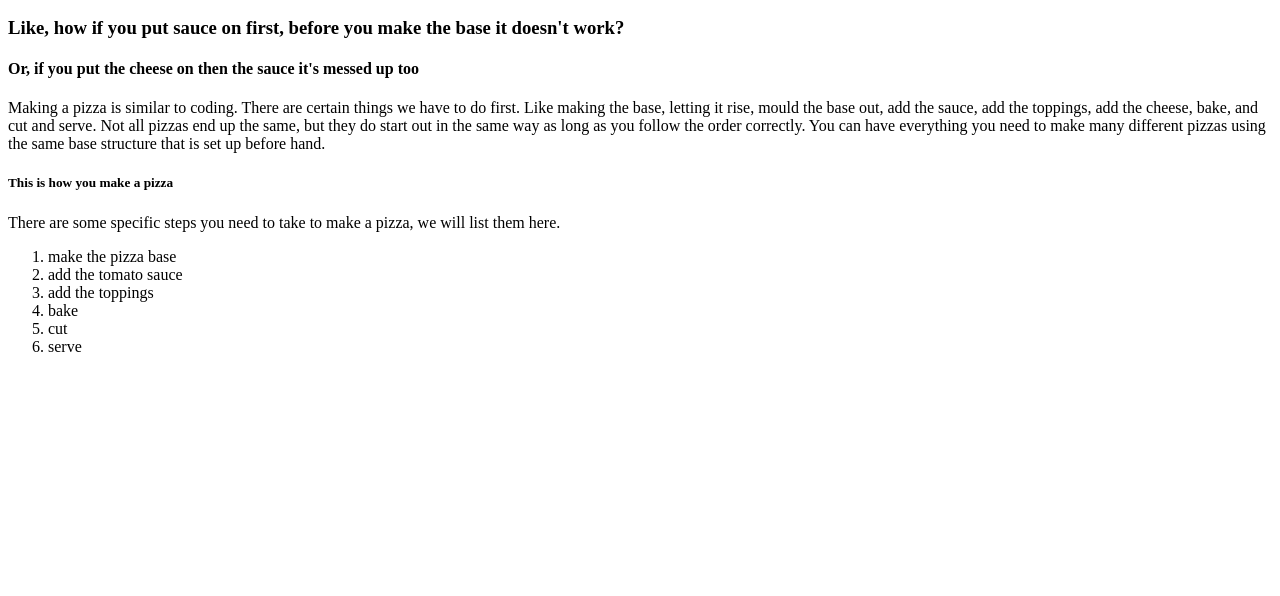
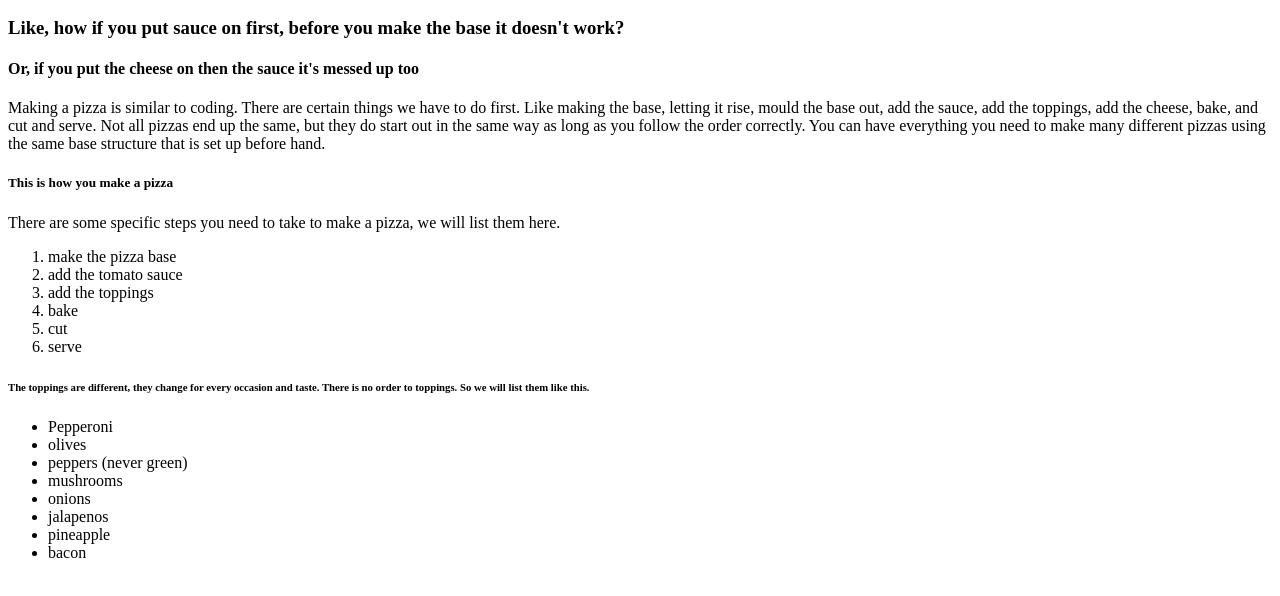
Before and after one commit to OraMok620/Oi-Shun-Mok-GWDS-week-2-, a plain HTML site: page index.html in a window 1280 px wide. Shown: the part 110-706 px from the top of the page. Drawn offline with Linux system fonts and the light colour scheme.

Commit message:
Update index.html

```diff
--- a/index.html
+++ b/index.html
@@ -36,5 +36,18 @@
     <li>serve</li>
  </ol>
 
+<h6>The toppings are different, they change for every occasion and taste. There is no order to toppings. So we will list them like this.</h6>
+
+<ul>
+    <li>Pepperoni</li>
+    <li>olives</li>
+    <li>peppers (never green)</li>
+    <li>mushrooms</li>
+    <li>onions</li>
+    <li>jalapenos</li>
+    <li>pineapple</li>
+    <li>bacon</li>
+</ul>
+
 </body>
 </html>
```
